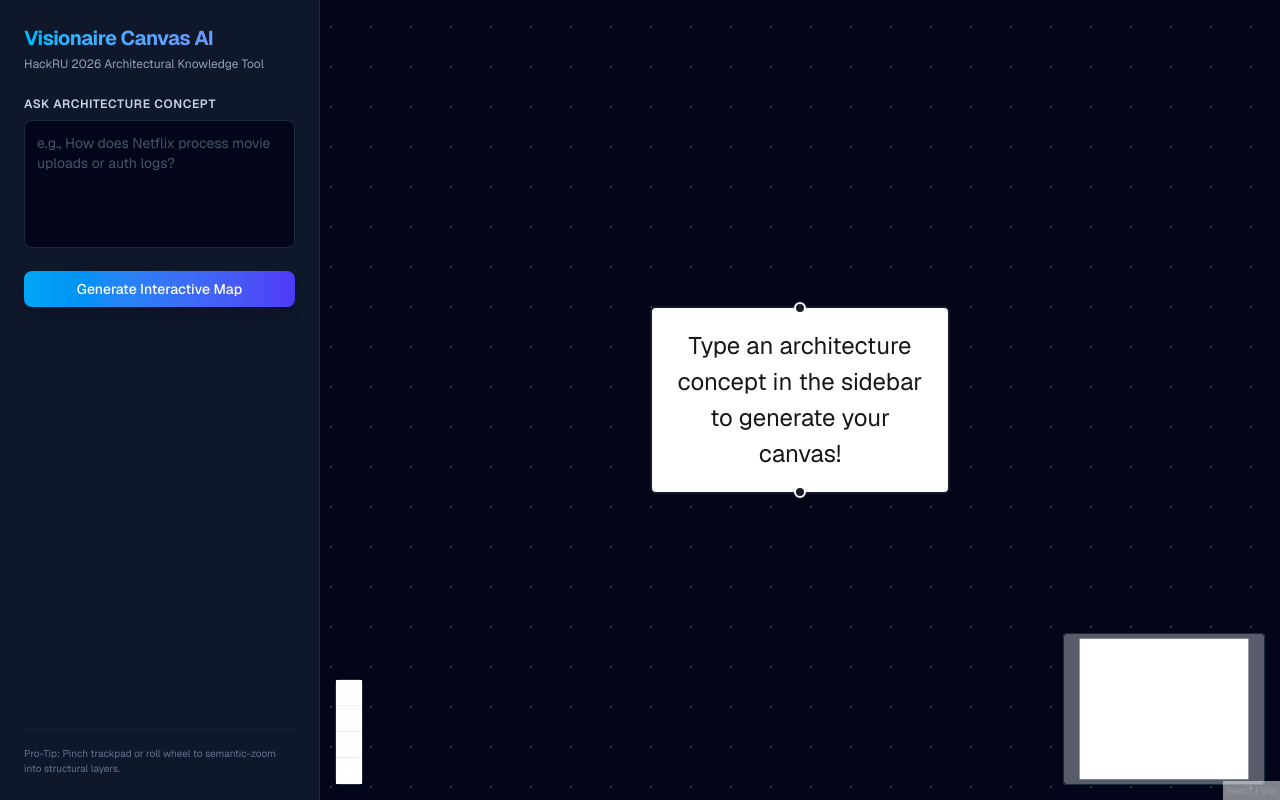
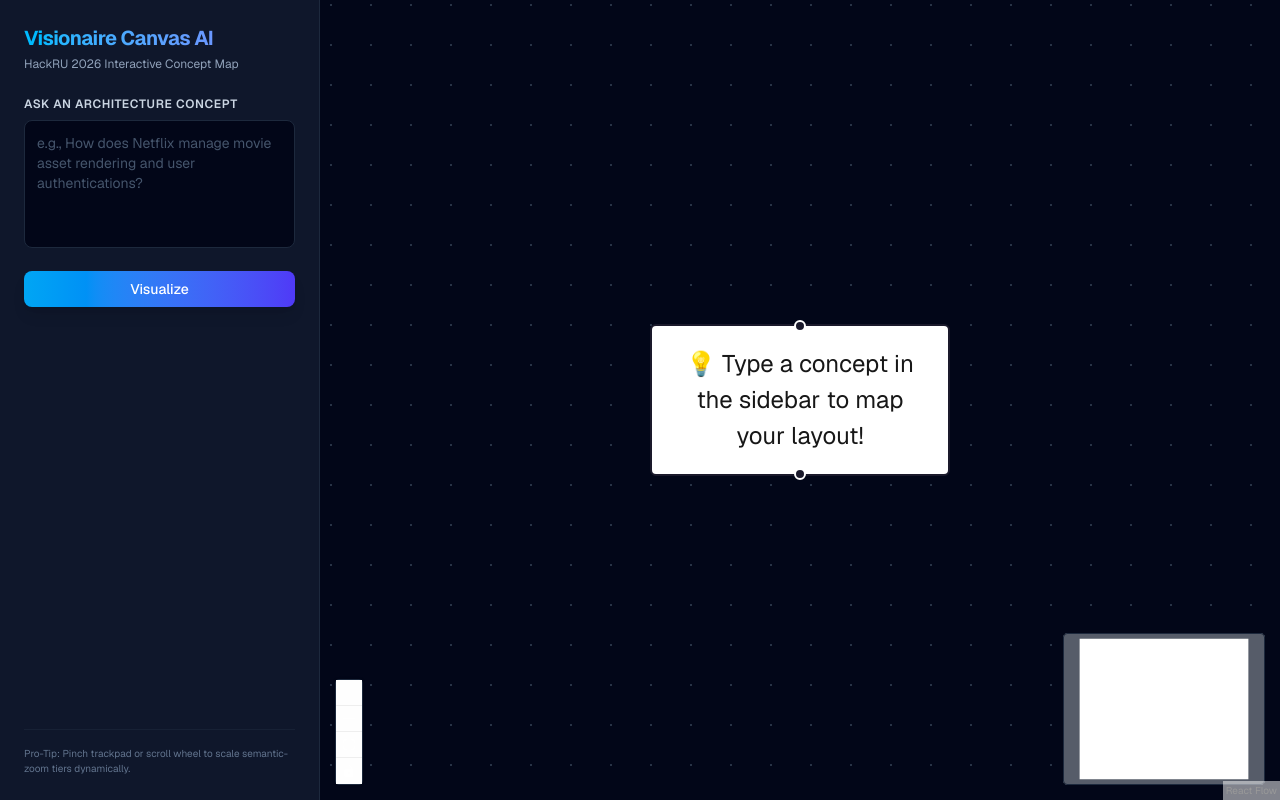
Before and after one commit to Shreya-M-06/HackRU_Visionaire, a Next.js app: page / in a window 1280 px wide. Built offline with nearby package versions, Linux system fonts and the light colour scheme.

Commit message:
got routing instructions working and fixed page more

```diff
--- /dev/null
+++ b/src/app/api/generate/route.js
@@ -0,0 +1,83 @@
+import { GoogleGenAI, Type } from '@google/genai';
+
+// Initialize the Gemini client. It automatically pulls your key from .env.local
+const ai = new GoogleGenAI();
+
+export async function POST(request) {
+  try {
+    const { prompt } = await request.json();
+
+    if (!prompt) {
+      return new Response(JSON.stringify({ error: 'Prompt is required' }), { status: 400 });
+    }
+
+    const systemInstruction = `
+      You are an advanced knowledge-graph engine. Break down topics into a strict 3-tier hierarchy.
+      Level 1: Core components (Macro overview).
+      Level 2: Sub-components (Fleshing out each macro system).
+      Level 3: Technical deployment specs (Recommended languages, databases, vector spaces, or mechanisms).
+    `;
+
+    // Force Gemini to output a strict JSON structure matching your canvas layout cards
+    const response = await ai.models.generateContent({
+      model: 'gemini-2.5-flash',
+      contents: prompt,
+      config: {
+        systemInstruction,
+        responseMimeType: 'application/json',
+        responseSchema: {
+          type: Type.OBJECT,
+          properties: {
+            topic: { type: Type.STRING },
+            level_1_nodes: {
+              type: Type.ARRAY,
+              items: {
+                type: Type.OBJECT,
+                properties: {
+                  id: { type: Type.STRING },
+                  label: { type: Type.STRING },
+                  summary: { type: Type.STRING }
+                },
+                required: ['id', 'label', 'summary']
+              }
+            },
+            level_2_nodes: {
+              type: Type.ARRAY,
+              items: {
+                type: Type.OBJECT,
+                properties: {
+                  id: { type: Type.STRING },
+                  parentId: { type: Type.STRING },
+                  label: { type: Type.STRING },
+                  summary: { type: Type.STRING }
+                },
+                required: ['id', 'parentId', 'label', 'summary']
+              }
+            },
+            level_3_nodes: {
+              type: Type.ARRAY,
+              items: {
+                type: Type.OBJECT,
+                properties: {
+                  id: { type: Type.STRING },
+                  parentId: { type: Type.STRING },
+                  label: { type: Type.STRING },
+                  detail: { type: Type.STRING }
+                },
+                required: ['id', 'parentId', 'label', 'detail']
+              }
+            }
+          },
+          required: ['topic', 'level_1_nodes', 'level_2_nodes', 'level_3_nodes']
+        }
+      }
+    });
+
+    const graphData = JSON.parse(response.text);
+    return new Response(JSON.stringify(graphData), { status: 200 });
+
+  } catch (error) {
+    console.error('Gemini API Error:', error);
+    return new Response(JSON.stringify({ error: 'Internal Server Error', details: error.message }), { status: 500 });
+  }
+}
--- a/src/app/page.js
+++ b/src/app/page.js
@@ -1,20 +1,17 @@
 'use client';
 
-import React, { useState, useCallback, useMemo } from 'react';
+import React, { useState } from 'react';
 import { ReactFlow, Background, Controls, MiniMap } from '@xyflow/react';
 import '@xyflow/react/dist/style.css';
 
 export default function Home() {
   const [prompt, setPrompt] = useState('');
   const [loading, setLoading] = useState(false);
-
-  // React Flow state managing active rendering maps
   const [nodes, setNodes] = useState([
-    { id: 'start', position: { x: 250, y: 150 }, data: { label: 'Type an architecture concept in the sidebar to generate your canvas!' } }
+    { id: 'start', position: { x: 350, y: 150 }, data: { label: '💡 Type a concept in the sidebar to map your layout!' } }
   ]);
   const [edges, setEdges] = useState([]);
 
-  // Triggered when a user clicks 'Generate Map' in your sidebar panel
   const handleGenerate = async (e) => {
     e.preventDefault();
     if (!prompt.trim()) return;
@@ -33,36 +30,62 @@ export default function Home() {
       const generatedNodes = [];
       const generatedEdges = [];
 
-      // Level 1: Macro Nodes (Positioned horizontally at the top layer)
+      // LAYER 1: MACRO SYSTEM TITLES (Large Bold Overview Cards)
       data.level_1_nodes.forEach((node, i) => {
         generatedNodes.push({
           id: node.id,
-          position: { x: 100 + i * 350, y: 50 },
-          data: { label: `${node.label}\n\n${node.summary}` },
-          style: { background: '#1e293b', color: '#fff', border: '2px solid #38bdf8', padding: '15px', borderRadius: '8px', width: '250px' }
+          position: { x: 100 + i * 400, y: 50 },
+          data: {
+            label: (
+              <div className="text-left">
+                <div className="text-xs font-bold uppercase tracking-wider text-sky-400 mb-1">🏢 System Layer</div>
+                <h3 className="text-base font-extrabold text-white mb-2">{node.label}</h3>
+                <p className="text-xs text-slate-300 font-normal leading-relaxed">{node.summary}</p>
+              </div>
+            )
+          },
+          style: { background: '#1e293b', border: '2px solid #38bdf8', padding: '16px', borderRadius: '12px', width: '300px', boxShadow: '0 10px 15px -3px rgba(56, 189, 248, 0.2)' }
         });
       });
 
-      // Level 2: Subsystems (Positioned lower on the y-axis, mapped below parents)
+      // LAYER 2: SUBSYSTEM BREAKDOWNS (Functional System Details)
       data.level_2_nodes.forEach((node, i) => {
         generatedNodes.push({
           id: node.id,
-          position: { x: 100 + i * 300, y: 250 },
-          data: { label: `${node.label}\n\n${node.summary}` },
-          style: { background: '#0f172a', color: '#cbd5e1', border: '2px solid #a855f7', padding: '15px', borderRadius: '8px', width: '220px' }
+          position: { x: 100 + i * 350, y: 280 },
+          data: {
+            label: (
+              <div className="text-left">
+                <div className="text-[10px] font-bold uppercase tracking-wider text-purple-400 mb-1">⚙️ Subsystem</div>
+                <h4 className="text-sm font-bold text-slate-100 mb-1">{node.label}</h4>
+                <p className="text-xs text-slate-400 font-normal leading-relaxed">{node.summary}</p>
+              </div>
+            )
+          },
+          style: { background: '#0f172a', border: '2px solid #a855f7', padding: '14px', borderRadius: '10px', width: '250px' }
         });
-        generatedEdges.push({ id: `e-${node.parentId}-${node.id}`, source: node.parentId, target: node.id, animated: true, style: { stroke: '#a855f7' } });
+        generatedEdges.push({ id: `e-${node.parentId}-${node.id}`, source: node.parentId, target: node.id, animated: true, style: { stroke: '#a855f7', strokeWidth: 2 } });
       });
 
-      // Level 3: Granular Code Implementation Specs (Positioned at the deep tier)
+      // LAYER 3: GRANULAR TECHNICAL SPECS (Deepest Tech Specs & Databases)
       data.level_3_nodes.forEach((node, i) => {
         generatedNodes.push({
           id: node.id,
-          position: { x: 100 + i * 280, y: 480 },
-          data: { label: `${node.label}\n\n${node.detail}` },
-          style: { background: '#020617', color: '#94a3b8', border: '1px dashed #ec4899', padding: '12px', borderRadius: '6px', width: '200px', fontSize: '12px' }
+          position: { x: 100 + i * 320, y: 500 },
+          data: {
+            label: (
+              <div className="text-left font-mono">
+                <div className="text-[9px] font-bold uppercase tracking-wider text-pink-400 mb-1">🛠️ Technical Implementation</div>
+                <h5 className="text-xs font-bold text-slate-300 mb-2">{node.label}</h5>
+                <div className="bg-slate-950 p-2 rounded border border-slate-800 text-[11px] text-slate-400 leading-normal whitespace-pre-wrap">
+                  {node.detail}
+                </div>
+              </div>
+            )
+          },
+          style: { background: '#020617', border: '1px dashed #ec4899', padding: '12px', borderRadius: '8px', width: '260px' }
         });
-        generatedEdges.push({ id: `e-${node.parentId}-${node.id}`, source: node.parentId, target: node.id, style: { stroke: '#ec4899' } });
+        generatedEdges.push({ id: `e-${node.parentId}-${node.id}`, source: node.parentId, target: node.id, style: { stroke: '#ec4899', strokeWidth: 1.5 } });
       });
 
       setNodes(generatedNodes);
@@ -70,7 +93,7 @@ export default function Home() {
 
     } catch (err) {
       console.error(err);
-      alert('Failed to generate flow map architecture. Is your GEMINI_API_KEY running inside your local server configurations? Check the logs.');
+      alert('Make sure your GEMINI_API_KEY is saved inside your local .env.local configuration file and your directory structure is perfectly aligned.');
     } finally {
       setLoading(false);
     }
@@ -79,23 +102,23 @@ export default function Home() {
   return (
     <main className="flex h-screen w-screen bg-slate-950 overflow-hidden font-sans">
 
-      {/* SIDEBAR PANEL UI */}
+      {/* SIDEBAR INTERFACE */}
       <section className="w-80 border-r border-slate-800 bg-slate-900 p-6 flex flex-col justify-between text-slate-100 z-10">
         <div>
           <h1 className="text-xl font-bold tracking-tight bg-gradient-to-r from-sky-400 to-indigo-400 bg-clip-text text-transparent">
             Visionaire Canvas AI
           </h1>
-          <p className="text-xs text-slate-400 mt-1 mb-6">HackRU 2026 Architectural Knowledge Tool</p>
+          <p className="text-xs text-slate-400 mt-1 mb-6">HackRU 2026 Interactive Concept Map</p>
 
           <form onSubmit={handleGenerate} className="space-y-4">
             <div>
               <label className="block text-xs font-semibold text-slate-300 uppercase tracking-wider mb-2">
-                Ask Architecture Concept
+                Ask an Architecture Concept
               </label>
               <textarea
                 value={prompt}
                 onChange={(e) => setPrompt(e.target.value)}
-                placeholder="e.g., How does Netflix process movie uploads or auth logs?"
+                placeholder="e.g., How does Netflix manage movie asset rendering and user authentications?"
                 className="w-full h-32 rounded-lg bg-slate-950 border border-slate-800 p-3 text-sm text-slate-200 placeholder-slate-600 focus:outline-none focus:border-sky-500 resize-none transition-colors"
               />
             </div>
@@ -104,17 +127,17 @@ export default function Home() {
               disabled={loading}
               className="w-full bg-gradient-to-r from-sky-500 to-indigo-600 hover:from-sky-400 hover:to-indigo-500 text-white font-medium py-2 px-4 rounded-lg text-sm shadow-lg disabled:opacity-50 transition-all"
             >
-              {loading ? 'Mapping out Nodes...' : 'Generate Interactive Map'}
+              {loading ? 'Mapping Layers...' : 'Visualize'}
             </button>
           </form>
         </div>
 
         <div className="text-[10px] text-slate-500 border-t border-slate-800/60 pt-4">
-          Pro-Tip: Pinch trackpad or roll wheel to semantic-zoom into structural layers.
+          Pro-Tip: Pinch trackpad or scroll wheel to scale semantic-zoom tiers dynamically.
         </div>
       </section>
 
-      {/* INFINITE CANVAS AREA */}
+      {/* INFINITE ZOOMABLE CANVAS */}
       <section className="flex-1 relative h-full w-full">
         <ReactFlow nodes={nodes} edges={edges} fitView>
           <Background color="#334155" gap={20} size={1} />
```
